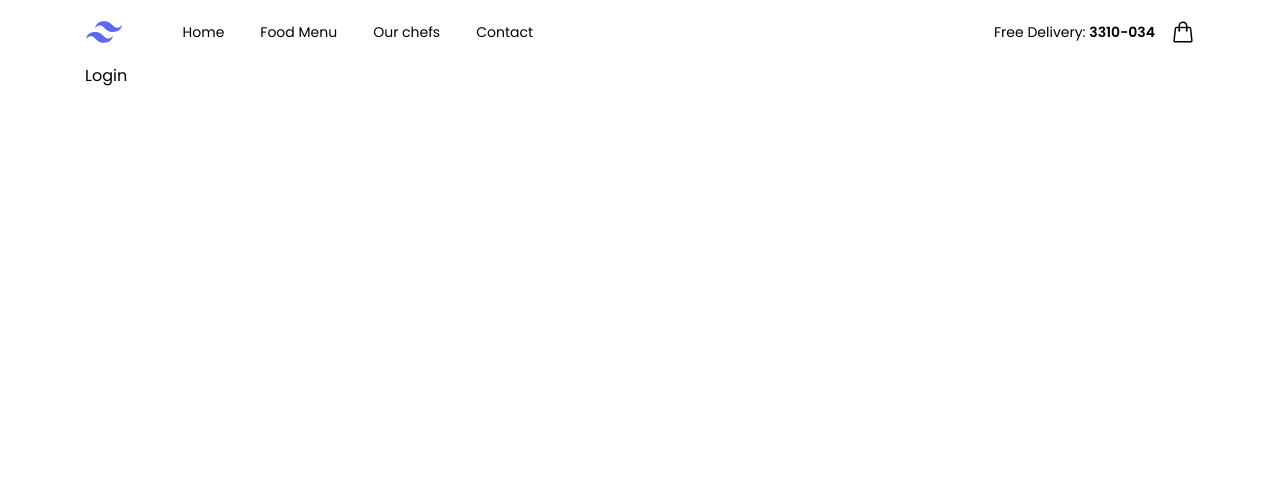
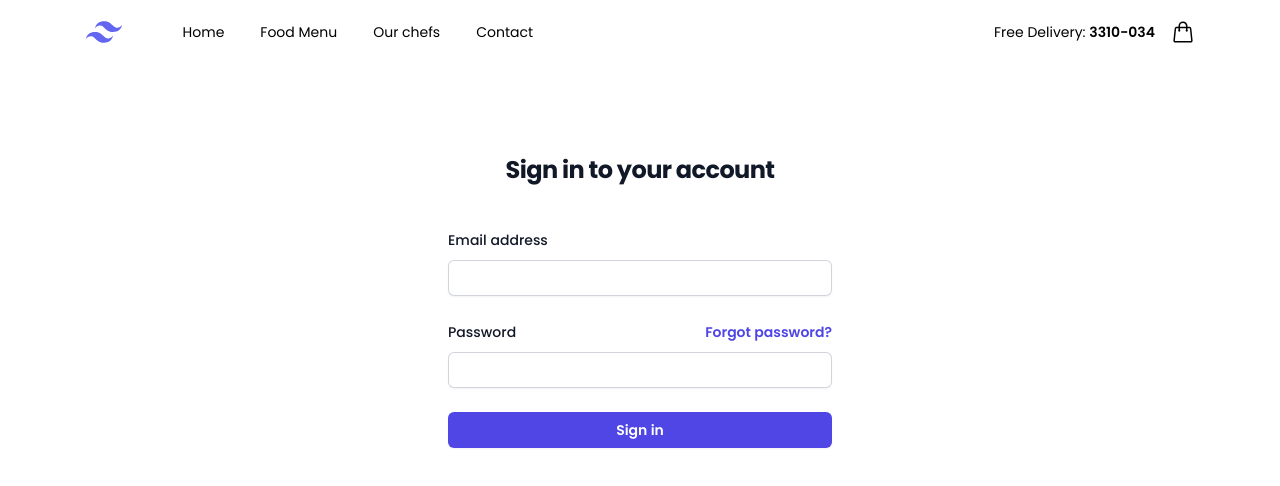
Before and after one commit to CarlosHernandez200/delimark, a React (Vite) app in the folder frontend/: page /login in a window 1280 px wide. Shown: the top 486 px of the page. Built offline with nearby package versions, Linux system fonts and the light colour scheme.

Commit message:
Se crea la pagin de Login

```diff
--- a/frontend/src/pages/Login.jsx
+++ b/frontend/src/pages/Login.jsx
@@ -1,5 +1,75 @@
 const Login = () => {
-  return <div className="container mx-auto">Login</div>;
+  return (
+    <div className="container mx-auto">
+      <div className="flex flex-1 flex-col justify-center px-6 py-12 ">
+        <div className="mx-auto">
+          <h2 className="mt-10 text-center text-2xl font-bold leading-9 tracking-tight text-gray-900">
+            Sign in to your account
+          </h2>
+        </div>
+
+        <div className="mt-10 sm:mx-auto sm:w-full sm:max-w-sm">
+          <form className="space-y-6" action="#" method="POST">
+            <div>
+              <label
+                htmlFor="email"
+                className="block text-sm font-medium leading-6 text-gray-900"
+              >
+                Email address
+              </label>
+              <div className="mt-2">
+                <input
+                  id="email"
+                  name="email"
+                  type="email"
+                  autoComplete="email"
+                  required
+                  className="block w-full rounded-md border-0 px-3 py-1.5 text-gray-900 shadow-sm ring-1 ring-inset ring-gray-300 placeholder:text-gray-400 focus:outline-none sm:text-sm sm:leading-6"
+                />
+              </div>
+            </div>
+
+            <div>
+              <div className="flex items-center justify-between">
+                <label
+                  htmlFor="password"
+                  className="block text-sm font-medium leading-6 text-gray-900"
+                >
+                  Password
+                </label>
+                <div className="text-sm">
+                  <a
+                    href="#"
+                    className="font-semibold text-indigo-600 hover:text-indigo-500"
+                  >
+                    Forgot password?
+                  </a>
+                </div>
+              </div>
+              <div className="mt-2">
+                <input
+                  id="password"
+                  name="password"
+                  type="password"
+                  autoComplete="current-password"
+                  required
+                  className="block w-full rounded-md border-0 px-3 py-1.5 text-gray-900 shadow-sm ring-1 ring-inset ring-gray-300 placeholder:text-gray-400 focus:outline-none sm:text-sm sm:leading-6"
+                />
+              </div>
+            </div>
+            <div>
+              <button
+                type="submit"
+                className="flex w-full justify-center rounded-md bg-indigo-600 px-3 py-1.5 text-sm font-semibold leading-6 text-white shadow-sm hover:bg-indigo-500 focus-visible:outline focus-visible:outline-2 focus-visible:outline-offset-2 focus-visible:outline-indigo-600"
+              >
+                Sign in
+              </button>
+            </div>
+          </form>
+        </div>
+      </div>
+    </div>
+  );
 };
 
 export default Login;
```
